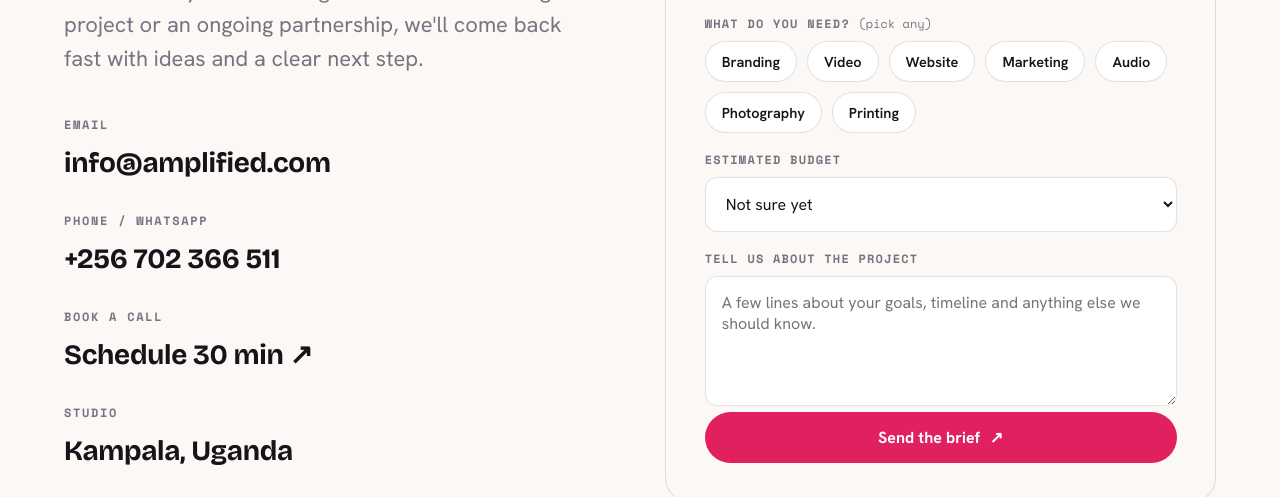
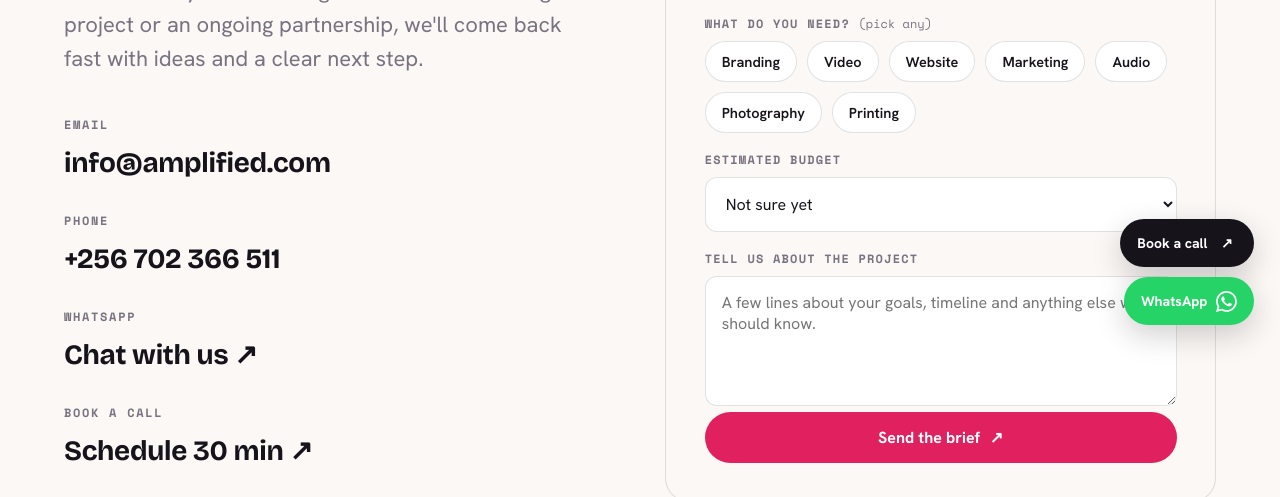
Before and after one commit to NasserSKD/amplified-kreative, a plain HTML site: page contact.html in a window 1280 px wide. Shown: the part 449-946 px from the top of the page. Drawn offline with nearby package versions, Linux system fonts and the light colour scheme.

Commit message:
feat: implement legacy contact and booking links

```diff
--- a/contact.html
+++ b/contact.html
@@ -38,7 +38,8 @@
         <p class="lead" style="margin-top:24px">Tell us what you're working on. Whether it's a single project or an ongoing partnership, we'll come back fast with ideas and a clear next step.</p>
         <div class="cinfo">
           <div class="item"><h5>Email</h5><a href="mailto:info@amplified.com">info@amplified.com</a></div>
-          <div class="item"><h5>Phone / WhatsApp</h5><a href="tel:+256702366511">+256 702 366 511</a></div>
+          <div class="item"><h5>Phone</h5><a href="tel:+256702366511">+256 702 366 511</a></div>
+          <div class="item"><h5>WhatsApp</h5><a href="https://wa.me/256702366511?text=Hello%20Amplified%20Kreative%2C%20I%27d%20like%20to%20discuss%20a%20creative%20project." target="_blank" rel="noopener">Chat with us ↗</a></div>
           <div class="item"><h5>Book a call</h5><a href="https://calendly.com/amplifiedkreative/30min" target="_blank" rel="noopener">Schedule 30 min ↗</a></div>
           <div class="item"><h5>Studio</h5><p>Kampala, Uganda</p></div>
           <div class="item"><h5>Social</h5>
@@ -49,7 +50,7 @@
               <a href="https://twitter.com/amplified_ug" target="_blank" rel="noopener" aria-label="Twitter / X">
                 <svg xmlns="http://www.w3.org/2000/svg" viewBox="0 0 24 24"><path fill="currentColor" d="M18.244 2.25h3.308l-7.227 8.26 8.502 11.24H16.17l-4.714-6.231-5.401 6.231H2.742l7.73-8.835L1.254 2.25H8.08l4.253 5.622zm-1.161 17.52h1.833L7.084 4.126H5.117z"/></svg>
               </a>
-              <a href="https://wa.me/256702366511" target="_blank" rel="noopener" aria-label="WhatsApp">
+              <a href="https://wa.me/256702366511?text=Hello%20Amplified%20Kreative%2C%20I%27d%20like%20to%20discuss%20a%20creative%20project." target="_blank" rel="noopener" aria-label="WhatsApp">
                 <svg xmlns="http://www.w3.org/2000/svg" viewBox="0 0 24 24" fill="currentColor"><path d="M17.472 14.382c-.297-.149-1.758-.867-2.03-.967-.273-.099-.471-.148-.67.15-.197.297-.767.966-.94 1.164-.173.199-.347.223-.644.075-.297-.15-1.255-.463-2.39-1.475-.883-.788-1.48-1.761-1.653-2.059-.173-.297-.018-.458.13-.606.134-.133.298-.347.446-.52.149-.174.198-.298.298-.497.099-.198.05-.371-.025-.52-.075-.149-.669-1.612-.916-2.207-.242-.579-.487-.5-.669-.51-.173-.008-.371-.01-.57-.01-.198 0-.52.074-.792.372-.272.297-1.04 1.016-1.04 2.479 0 1.462 1.065 2.875 1.213 3.074.149.198 2.096 3.2 5.077 4.487.709.306 1.262.489 1.694.625.712.227 1.36.195 1.871.118.571-.085 1.758-.719 2.006-1.413.248-.694.248-1.289.173-1.413-.074-.124-.272-.198-.57-.347m-5.421 7.403h-.004a9.87 9.87 0 01-5.031-1.378l-.361-.214-3.741.982.998-3.648-.235-.374a9.86 9.86 0 01-1.51-5.26c.001-5.45 4.436-9.884 9.888-9.884 2.64 0 5.122 1.03 6.988 2.898a9.825 9.825 0 012.893 6.994c-.003 5.45-4.437 9.884-9.885 9.884m8.413-18.297A11.815 11.815 0 0012.05 0C5.495 0 .16 5.335.157 11.892c0 2.096.547 4.142 1.588 5.945L.057 24l6.305-1.654a11.882 11.882 0 005.683 1.448h.005c6.554 0 11.89-5.335 11.893-11.893a11.821 11.821 0 00-3.48-8.413z"/></svg>
               </a>
               <a href="https://youtube.com/channel/UC7o0IxsaUdEou6fdTFi2HIw" target="_blank" rel="noopener" aria-label="YouTube">
--- a/site.js
+++ b/site.js
@@ -4,6 +4,16 @@
    ============================================================ */
 (function () {
   var PAGE = document.body.getAttribute('data-page') || '';
+  var LINKS = {
+    email: 'mailto:info@amplified.com',
+    careers: 'mailto:info@amplified.com?subject=Joining%20the%20Amplified%20studio',
+    phone: 'tel:+256702366511',
+    whatsapp: 'https://wa.me/256702366511?text=Hello%20Amplified%20Kreative%2C%20I%27d%20like%20to%20discuss%20a%20creative%20project.',
+    calendly: 'https://calendly.com/amplifiedkreative/30min',
+    instagram: 'https://www.instagram.com/ug_amplified/',
+    twitter: 'https://twitter.com/amplified_ug',
+    youtube: 'https://youtube.com/channel/UC7o0IxsaUdEou6fdTFi2HIw'
+  };
 
   var SERVICES = [
     ['Branding & Graphic Design', 'service-branding.html'],
@@ -38,6 +48,7 @@
         '</a>' +
         '<nav class="nav__links">' + links + '</nav>' +
         '<div class="nav__cta">' +
+          '<a href="' + LINKS.calendly + '" target="_blank" rel="noopener" class="nav__book">Book a call</a>' +
           '<a href="contact.html" class="btn btn--primary">Start a project <span class="arr">&#8599;</span></a>' +
           '<button class="nav__burger" aria-label="Menu"><span></span><span></span><span></span></button>' +
         '</div>' +
@@ -75,21 +86,22 @@
             '<li><a href="pricing.html">Pricing</a></li>' +
             '<li><a href="about.html">About us</a></li>' +
             '<li><a href="contact.html">Contact</a></li>' +
+            '<li><a href="' + LINKS.calendly + '" target="_blank" rel="noopener">Book a free call</a></li>' +
           '</ul></div>' +
           '<div class="foot__col"><h5>Connect</h5><ul>' +
-            '<li><a href="mailto:info@amplified.com">info@amplified.com</a></li>' +
-            '<li><a href="tel:+256702366511">+256 702 366 511</a></li>' +
+            '<li><a href="' + LINKS.email + '">info@amplified.com</a></li>' +
+            '<li><a href="' + LINKS.phone + '">+256 702 366 511</a></li>' +
             '<li style="margin-top:8px"><div class="soc-icons">' +
-              '<a href="https://www.instagram.com/ug_amplified/" target="_blank" rel="noopener" aria-label="Instagram">' +
+              '<a href="' + LINKS.instagram + '" target="_blank" rel="noopener" aria-label="Instagram">' +
                 '<svg xmlns="http://www.w3.org/2000/svg" viewBox="0 0 24 24" fill="none" stroke="currentColor" stroke-width="2" stroke-linecap="round" stroke-linejoin="round"><rect x="2" y="2" width="20" height="20" rx="5" ry="5"/><path d="M16 11.37A4 4 0 1 1 12.63 8 4 4 0 0 1 16 11.37z"/><line x1="17.5" y1="6.5" x2="17.51" y2="6.5"/></svg>' +
               '</a>' +
-              '<a href="https://twitter.com/amplified_ug" target="_blank" rel="noopener" aria-label="Twitter / X">' +
+              '<a href="' + LINKS.twitter + '" target="_blank" rel="noopener" aria-label="Twitter / X">' +
                 '<svg xmlns="http://www.w3.org/2000/svg" viewBox="0 0 24 24"><path fill="currentColor" d="M18.244 2.25h3.308l-7.227 8.26 8.502 11.24H16.17l-4.714-6.231-5.401 6.231H2.742l7.73-8.835L1.254 2.25H8.08l4.253 5.622zm-1.161 17.52h1.833L7.084 4.126H5.117z"/></svg>' +
               '</a>' +
-              '<a href="https://wa.me/256702366511" target="_blank" rel="noopener" aria-label="WhatsApp">' +
+              '<a href="' + LINKS.whatsapp + '" target="_blank" rel="noopener" aria-label="WhatsApp">' +
                 '<svg xmlns="http://www.w3.org/2000/svg" viewBox="0 0 24 24" fill="currentColor"><path d="M17.472 14.382c-.297-.149-1.758-.867-2.03-.967-.273-.099-.471-.148-.67.15-.197.297-.767.966-.94 1.164-.173.199-.347.223-.644.075-.297-.15-1.255-.463-2.39-1.475-.883-.788-1.48-1.761-1.653-2.059-.173-.297-.018-.458.13-.606.134-.133.298-.347.446-.52.149-.174.198-.298.298-.497.099-.198.05-.371-.025-.52-.075-.149-.669-1.612-.916-2.207-.242-.579-.487-.5-.669-.51-.173-.008-.371-.01-.57-.01-.198 0-.52.074-.792.372-.272.297-1.04 1.016-1.04 2.479 0 1.462 1.065 2.875 1.213 3.074.149.198 2.096 3.2 5.077 4.487.709.306 1.262.489 1.694.625.712.227 1.36.195 1.871.118.571-.085 1.758-.719 2.006-1.413.248-.694.248-1.289.173-1.413-.074-.124-.272-.198-.57-.347m-5.421 7.403h-.004a9.87 9.87 0 01-5.031-1.378l-.361-.214-3.741.982.998-3.648-.235-.374a9.86 9.86 0 01-1.51-5.26c.001-5.45 4.436-9.884 9.888-9.884 2.64 0 5.122 1.03 6.988 2.898a9.825 9.825 0 012.893 6.994c-.003 5.45-4.437 9.884-9.885 9.884m8.413-18.297A11.815 11.815 0 0012.05 0C5.495 0 .16 5.335.157 11.892c0 2.096.547 4.142 1.588 5.945L.057 24l6.305-1.654a11.882 11.882 0 005.683 1.448h.005c6.554 0 11.89-5.335 11.893-11.893a11.821 11.821 0 00-3.48-8.413z"/></svg>' +
               '</a>' +
-              '<a href="https://youtube.com/channel/UC7o0IxsaUdEou6fdTFi2HIw" target="_blank" rel="noopener" aria-label="YouTube">' +
+              '<a href="' + LINKS.youtube + '" target="_blank" rel="noopener" aria-label="YouTube">' +
                 '<svg xmlns="http://www.w3.org/2000/svg" viewBox="0 0 24 24" fill="currentColor"><path d="M23.498 6.186a3.016 3.016 0 00-2.122-2.136C19.505 3.545 12 3.545 12 3.545s-7.505 0-9.377.505A3.017 3.017 0 00.502 6.186C0 8.07 0 12 0 12s0 3.93.502 5.814a3.016 3.016 0 002.122 2.136c1.871.505 9.376.505 9.376.505s7.505 0 9.377-.505a3.015 3.015 0 002.122-2.136C24 15.93 24 12 24 12s0-3.93-.502-5.814zM9.545 15.568V8.432L15.818 12l-6.273 3.568z"/></svg>' +
               '</a>' +
             '</div></li>' +
@@ -106,6 +118,22 @@
     foot.className = 'foot';
     foot.innerHTML = html;
     document.body.appendChild(foot);
+  }
+
+  /* ---------- persistent contact actions ---------- */
+  function buildContactActions() {
+    var actions = document.createElement('div');
+    actions.className = 'contact-actions';
+    actions.setAttribute('aria-label', 'Quick contact options');
+    actions.innerHTML =
+      '<a class="contact-action contact-action--book" href="' + LINKS.calendly + '" target="_blank" rel="noopener" aria-label="Book a free 30-minute call">' +
+        '<span class="contact-action__label">Book a call</span><span class="contact-action__icon">&#8599;</span>' +
+      '</a>' +
+      '<a class="contact-action contact-action--whatsapp" href="' + LINKS.whatsapp + '" target="_blank" rel="noopener" aria-label="Chat with Amplified Kreative on WhatsApp">' +
+        '<span class="contact-action__label">WhatsApp</span>' +
+        '<svg class="contact-action__icon" xmlns="http://www.w3.org/2000/svg" viewBox="0 0 24 24" fill="currentColor"><path d="M17.472 14.382c-.297-.149-1.758-.867-2.03-.967-.273-.099-.471-.148-.67.15-.197.297-.767.966-.94 1.164-.173.199-.347.223-.644.075-.297-.15-1.255-.463-2.39-1.475-.883-.788-1.48-1.761-1.653-2.059-.173-.297-.018-.458.13-.606.134-.133.298-.347.446-.52.149-.174.198-.298.298-.497.099-.198.05-.371-.025-.52-.075-.149-.669-1.612-.916-2.207-.242-.579-.487-.5-.669-.51-.173-.008-.371-.01-.57-.01-.198 0-.52.074-.792.372-.272.297-1.04 1.016-1.04 2.479 0 1.462 1.065 2.875 1.213 3.074.149.198 2.096 3.2 5.077 4.487.709.306 1.262.489 1.694.625.712.227 1.36.195 1.871.118.571-.085 1.758-.719 2.006-1.413.248-.694.248-1.289.173-1.413-.074-.124-.272-.198-.57-.347m-5.421 7.403h-.004a9.87 9.87 0 01-5.031-1.378l-.361-.214-3.741.982.998-3.648-.235-.374a9.86 9.86 0 01-1.51-5.26c.001-5.45 4.436-9.884 9.888-9.884 2.64 0 5.122 1.03 6.988 2.898a9.825 9.825 0 012.893 6.994c-.003 5.45-4.437 9.884-9.885 9.884m8.413-18.297A11.815 11.815 0 0012.05 0C5.495 0 .16 5.335.157 11.892c0 2.096.547 4.142 1.588 5.945L.057 24l6.305-1.654a11.882 11.882 0 005.683 1.448h.005c6.554 0 11.89-5.335 11.893-11.893a11.821 11.821 0 00-3.48-8.413z"/></svg>' +
+      '</a>';
+    document.body.appendChild(actions);
   }
 
   /* ---------- SCROLL REVEAL ---------- */
@@ -152,7 +180,7 @@
   }
 
   /* ---------- expose helpers ---------- */
-  window.AMP = { SERVICES: SERVICES };
+  window.AMP = { SERVICES: SERVICES, LINKS: LINKS };
 
   function init() {
     buildNav();
@@ -160,6 +188,7 @@
     initFaq();
     initForms();
     buildFooter();
+    buildContactActions();
   }
   if (document.readyState === 'loading') document.addEventListener('DOMContentLoaded', init);
   else init();
--- a/styles.css
+++ b/styles.css
@@ -114,6 +114,8 @@ h1,h2,h3,h4{font-family:var(--display);font-weight:700;line-height:1;letter-spac
 .nav__links a:hover{background:var(--paper-2)}
 .nav__links a.is-active{color:var(--magenta)}
 .nav__cta{display:flex;align-items:center;gap:10px}
+.nav__book{font-family:var(--mono);font-size:11px;font-weight:700;letter-spacing:.1em;text-transform:uppercase;color:var(--muted);padding:10px 4px}
+.nav__book:hover{color:var(--magenta)}
 .nav__burger{display:none;flex-direction:column;gap:5px;padding:10px}
 .nav__burger span{width:24px;height:2.5px;background:var(--ink);border-radius:2px;transition:.25s}
 .nav.open .nav__burger span:nth-child(1){transform:translateY(7.5px) rotate(45deg)}
@@ -121,7 +123,7 @@ h1,h2,h3,h4{font-family:var(--display);font-weight:700;line-height:1;letter-spac
 .nav.open .nav__burger span:nth-child(3){transform:translateY(-7.5px) rotate(-45deg)}
 
 @media(max-width:980px){
-  .nav__links,.nav__cta .btn{display:none}
+  .nav__links,.nav__cta .btn,.nav__book{display:none}
   .nav__burger{display:flex}
   .nav.open .nav__links{
     display:flex;flex-direction:column;align-items:stretch;gap:2px;
@@ -303,3 +305,16 @@ h1,h2,h3,h4{font-family:var(--display);font-weight:700;line-height:1;letter-spac
 .soc-icons a svg{width:20px;height:20px;flex:none;display:block}
 .foot .soc-icons a{color:rgba(255,255,255,.5)}
 .foot .soc-icons a:hover{color:#fff;background:rgba(255,255,255,.1)}
+
+/* persistent WhatsApp + Calendly actions */
+.contact-actions{position:fixed;right:clamp(14px,2vw,28px);bottom:clamp(14px,2vw,28px);z-index:80;display:flex;flex-direction:column;align-items:flex-end;gap:10px}
+.contact-action{display:flex;align-items:center;justify-content:center;gap:9px;min-height:48px;padding:0 17px;border-radius:100px;color:#fff;font-family:var(--text);font-size:14px;font-weight:700;box-shadow:0 10px 30px rgba(22,19,27,.2);transition:transform .2s,box-shadow .2s}
+.contact-action:hover{transform:translateY(-2px);box-shadow:0 14px 34px rgba(22,19,27,.28)}
+.contact-action--book{background:var(--ink)}
+.contact-action--whatsapp{background:#25d366}
+.contact-action__icon{width:21px;height:21px;display:flex;align-items:center;justify-content:center;flex:none}
+@media(max-width:600px){
+  .contact-actions{flex-direction:row}
+  .contact-action{width:50px;height:50px;min-height:50px;padding:0}
+  .contact-action__label{position:absolute;width:1px;height:1px;overflow:hidden;clip:rect(0,0,0,0);white-space:nowrap}
+}
```
Also changed, not shown: about.html (+1 -1 lines), services.html (+1 -1 lines).
